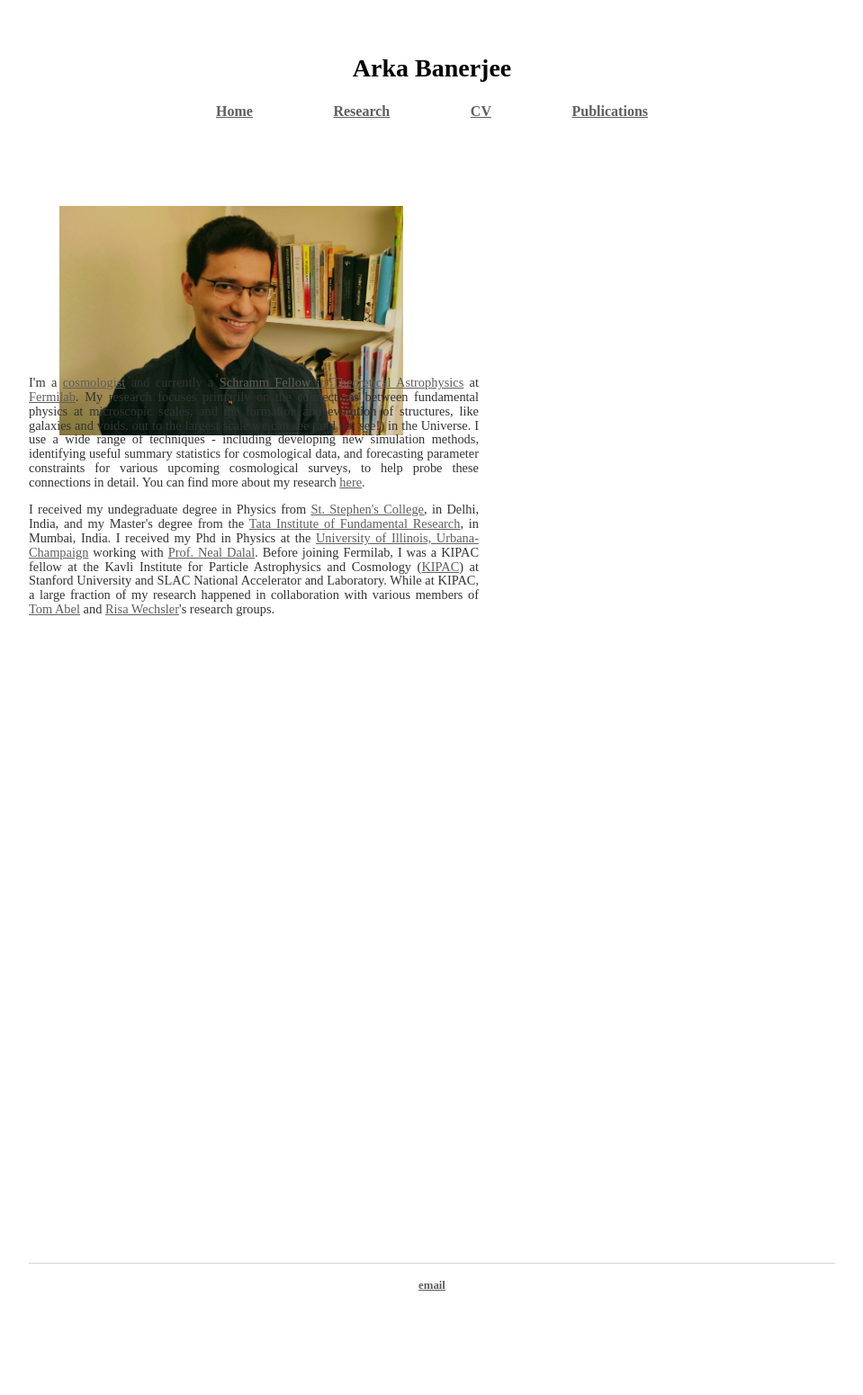
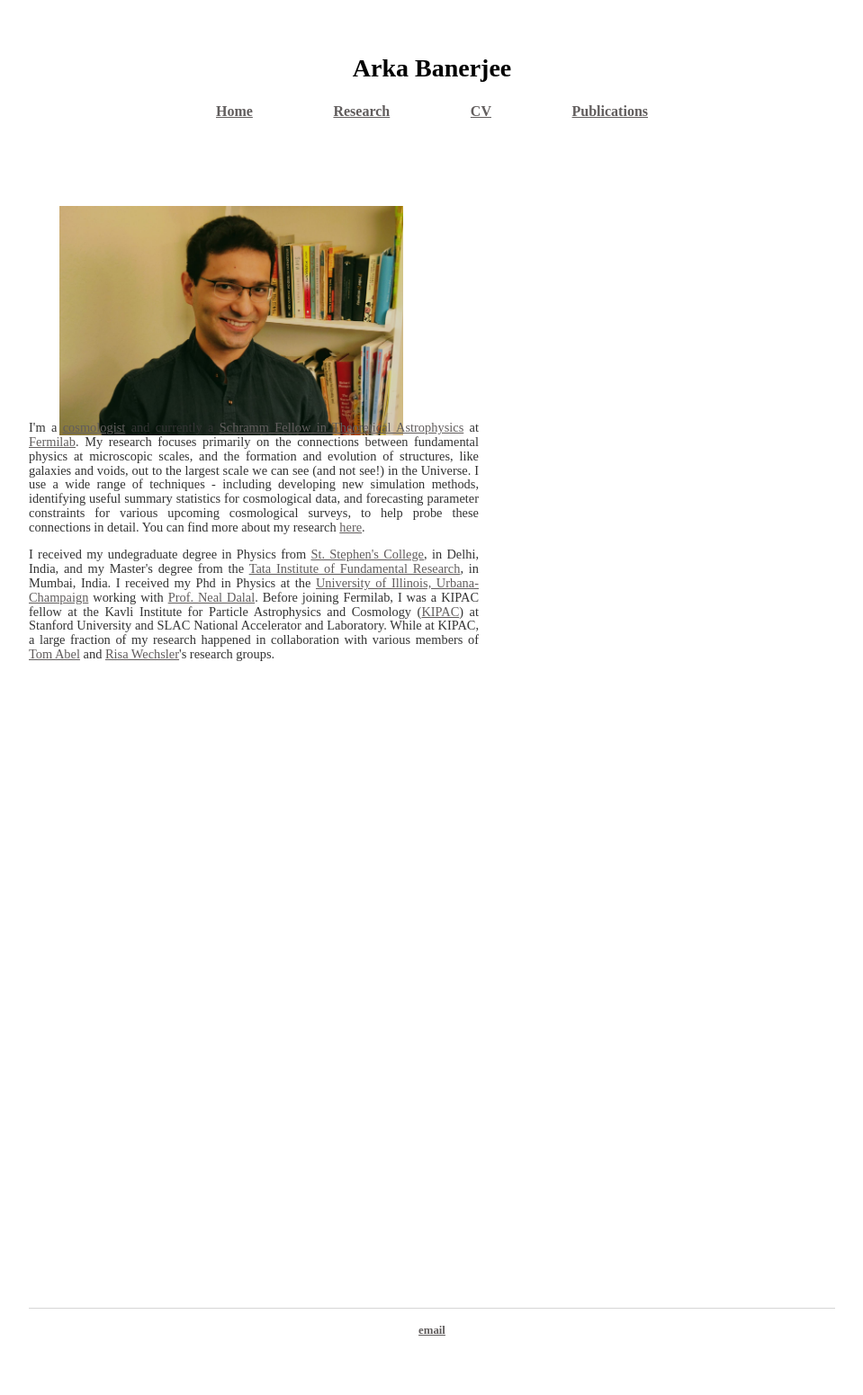
Before and after one commit to arkabanerjee/arkabanerjee.github.io, a Jekyll site: the page built from index.html, in a window 1280 px wide. Shown: the whole page at 90% size, without its empty margins (160-1119 px from the left). Built offline with Jekyll 4.4.1, drawn with Linux system fonts in a browser that asks for light colours; before the commit the page ends 1501 px from its top, so only the background shows below that.

Commit message:
Minor edit

```diff
--- a/index.html
+++ b/index.html
@@ -7,7 +7,7 @@ title: Arka Banerjee
 
 <div class="blurb">
 	<div class="box">
-			<div style="width: 450px; height: 250px;">
+			<div style="width: 450px; height: 300px;">
 				<p>&nbsp;</p>
 				<p>&nbsp;</p>
 				<img src="arka.jpg" class="center">
```
